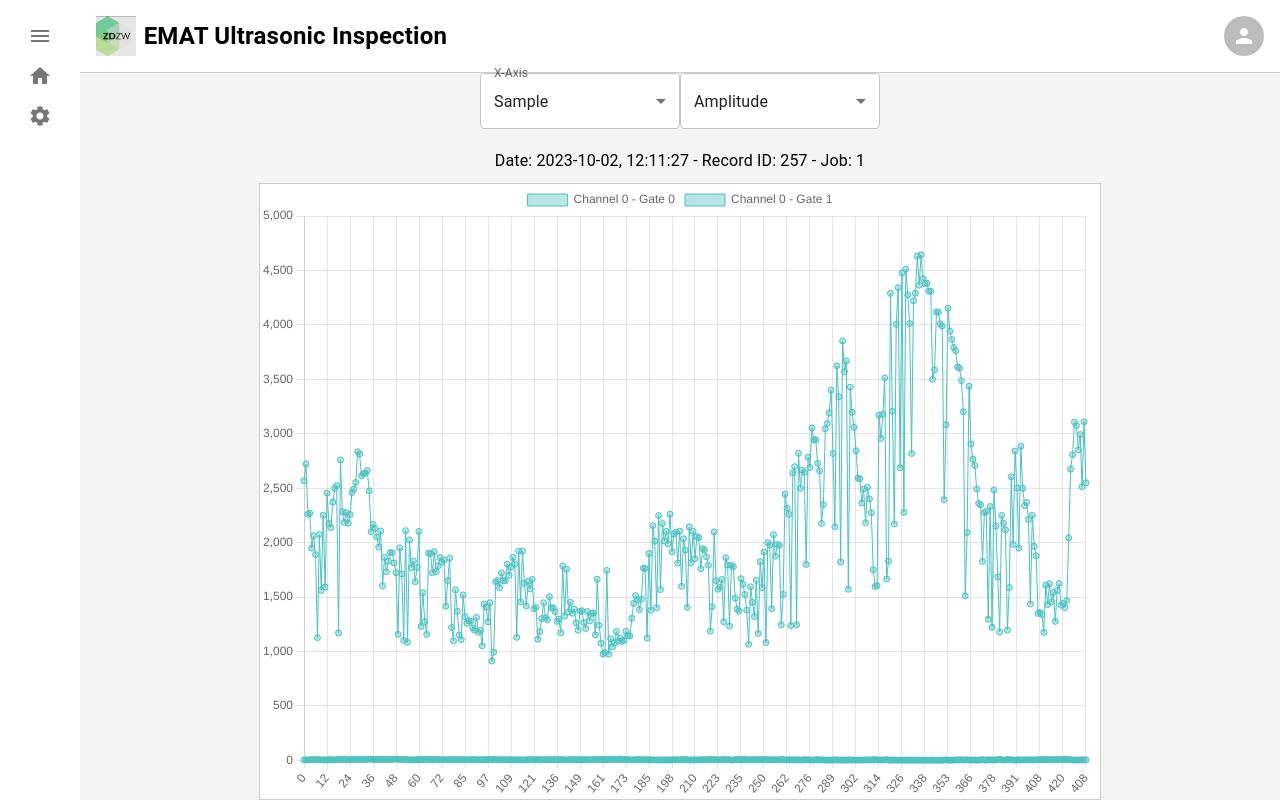
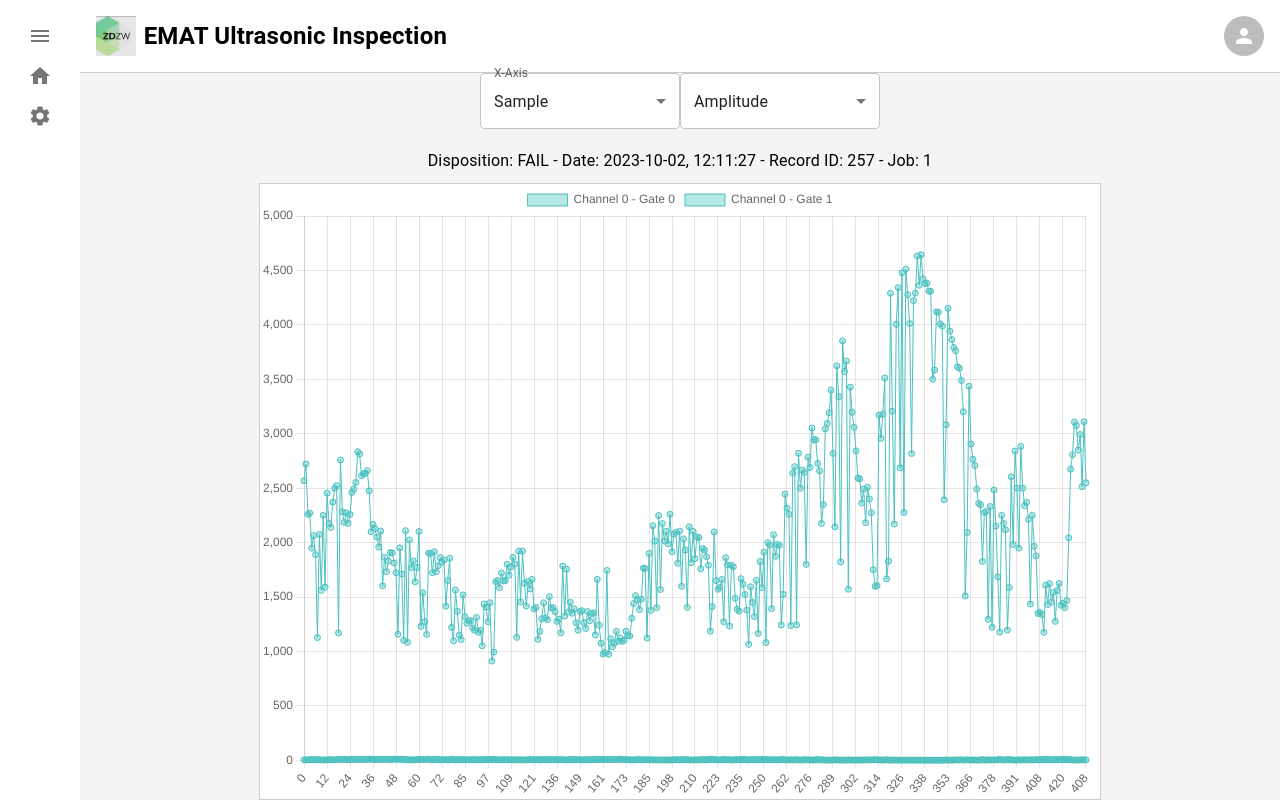
Before and after one commit to miguelmolero/zdzw_client, a React (Vite) app: page /inspection-visualizator in a window 1280 px wide. Built offline with nearby package versions, Linux system fonts and the light colour scheme.

Commit message:
Added disposition to Record data header

```diff
--- a/src/pages/InspectionVisualizator.tsx
+++ b/src/pages/InspectionVisualizator.tsx
@@ -104,8 +104,8 @@ const InspectionVisualizator: React.FC = () => {
         <LabelContainer>
           <Typography>
             {recordData
-              ? `Date: ${timestampToDateTimeYMD(recordData.timestamp)} - Record ID: ${recordData.record_id} - Job: ${recordData.job_id}`
-              : "Cargando datos..."}
+              ? `Disposition: FAIL - Date: ${timestampToDateTimeYMD(recordData.timestamp)} - Record ID: ${recordData.record_id} - Job: ${recordData.job_id}`
+              : "Loading data..."}
           </Typography>
         </LabelContainer>
 
```
